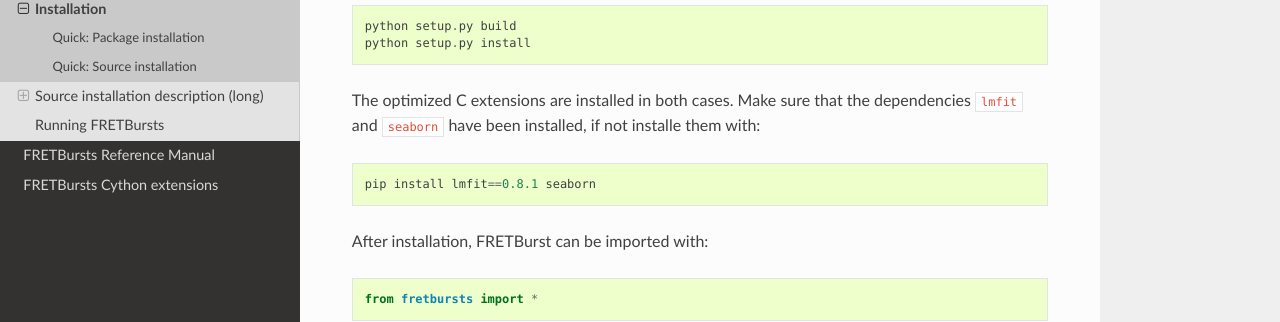
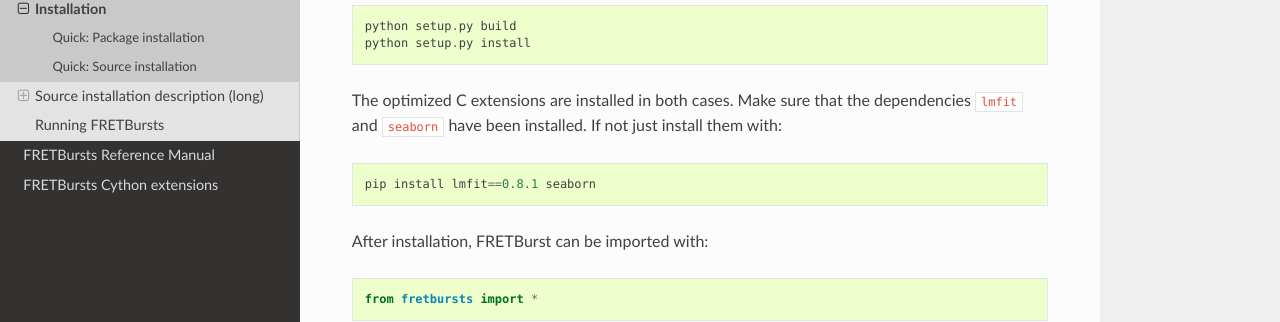
Before and after one commit to tritemio/FRETBursts, a Sphinx documentation site: the page built from docs/source/installation.rst, in a window 1280 px wide and 900 px high, scrolled down 514 px. Shown: the part 142-464 px from the top of the window. Built offline with Sphinx 7.4.7 and the Read the Docs theme 2.0.0, drawn with Linux system fonts in a browser that asks for light colours; the version number could not be read and is left out.

Commit message:
Docs: fix typo

```diff
--- a/docs/source/installation.rst
+++ b/docs/source/installation.rst
@@ -29,8 +29,8 @@
     python setup.py install
 
 The optimized C extensions are installed in both cases. Make sure that
-the dependencies `lmfit` and `seaborn` have been installed, if not
-installe them with::
+the dependencies `lmfit` and `seaborn` have been installed. If not
+just install them with::
 
     pip install lmfit==0.8.1 seaborn
 
```
